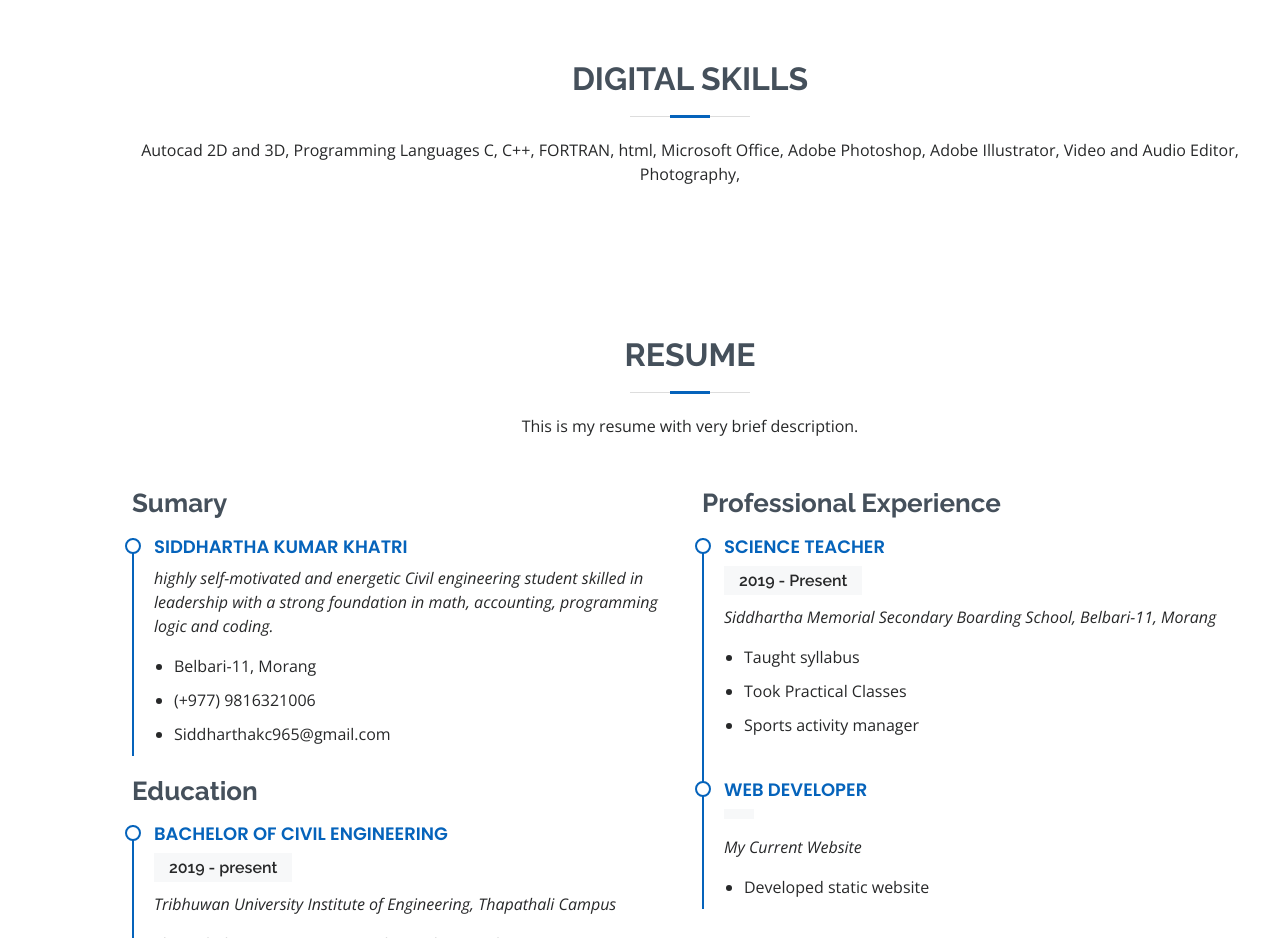
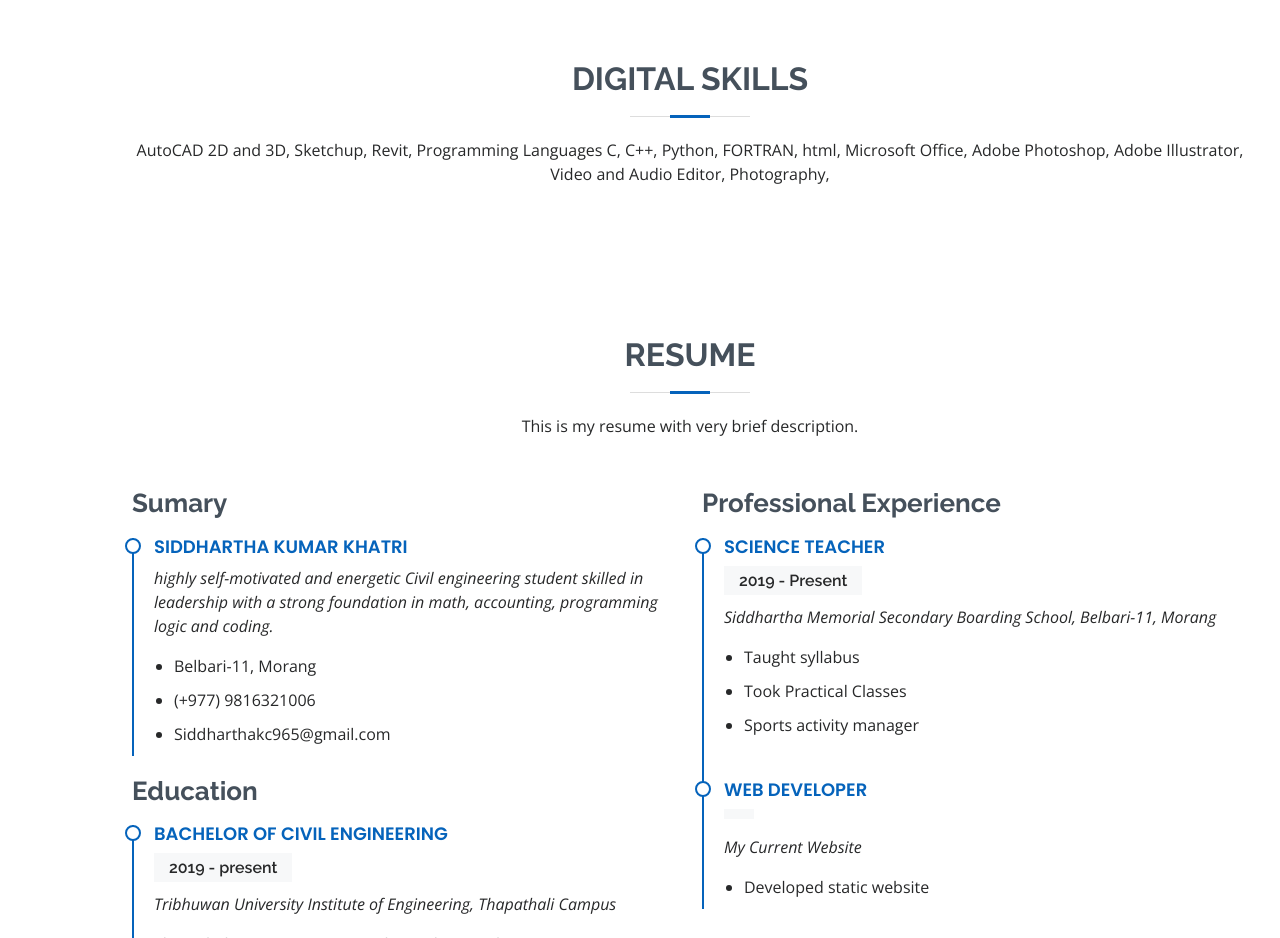
Before and after one commit to Siddharthakc965/siddharthakhatri, a plain HTML site: page index.html in a window 1280 px wide. Shown: the part 1500-2438 px from the top of the page. Drawn offline with nearby package versions, Linux system fonts and the light colour scheme.

Commit message:
Update index.html

```diff
--- a/index.html
+++ b/index.html
@@ -127,7 +127,7 @@ Seeking to be inspired, to envision the unlikely, to work hard for things that a
 
         <div class="section-title">
           <h2>Digital Skills</h2>
-          <p> Autocad 2D and 3D, Programming Languages C, C++, FORTRAN, html,  Microsoft Office, Adobe Photoshop, Adobe Illustrator, Video and Audio Editor, Photography, </p>
+          <p> AutoCAD 2D and 3D, Sketchup, Revit, Programming Languages C, C++, Python, FORTRAN, html,  Microsoft Office, Adobe Photoshop, Adobe Illustrator, Video and Audio Editor, Photography, </p>
               </div>
             </div>
         </div>
```
